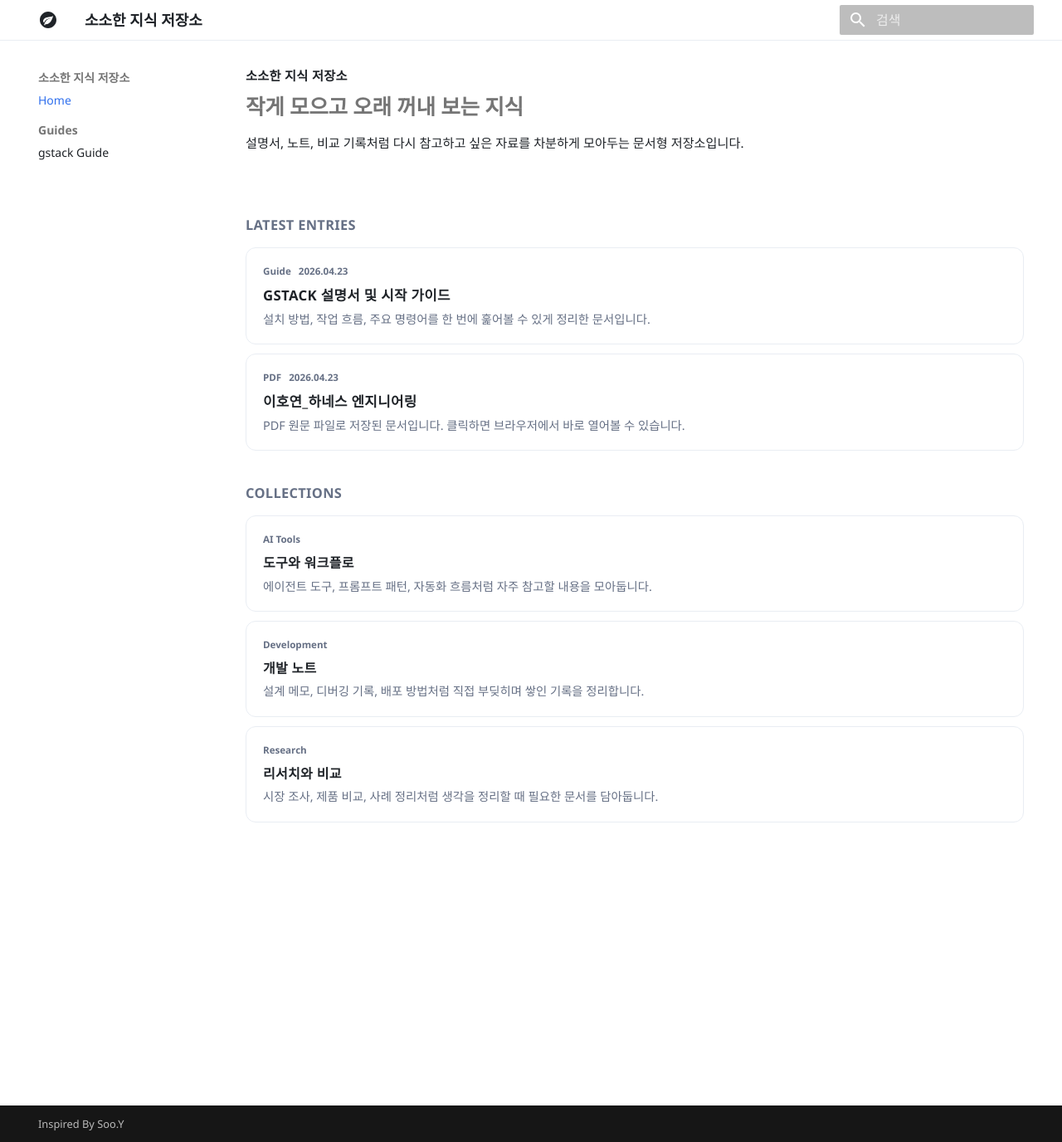
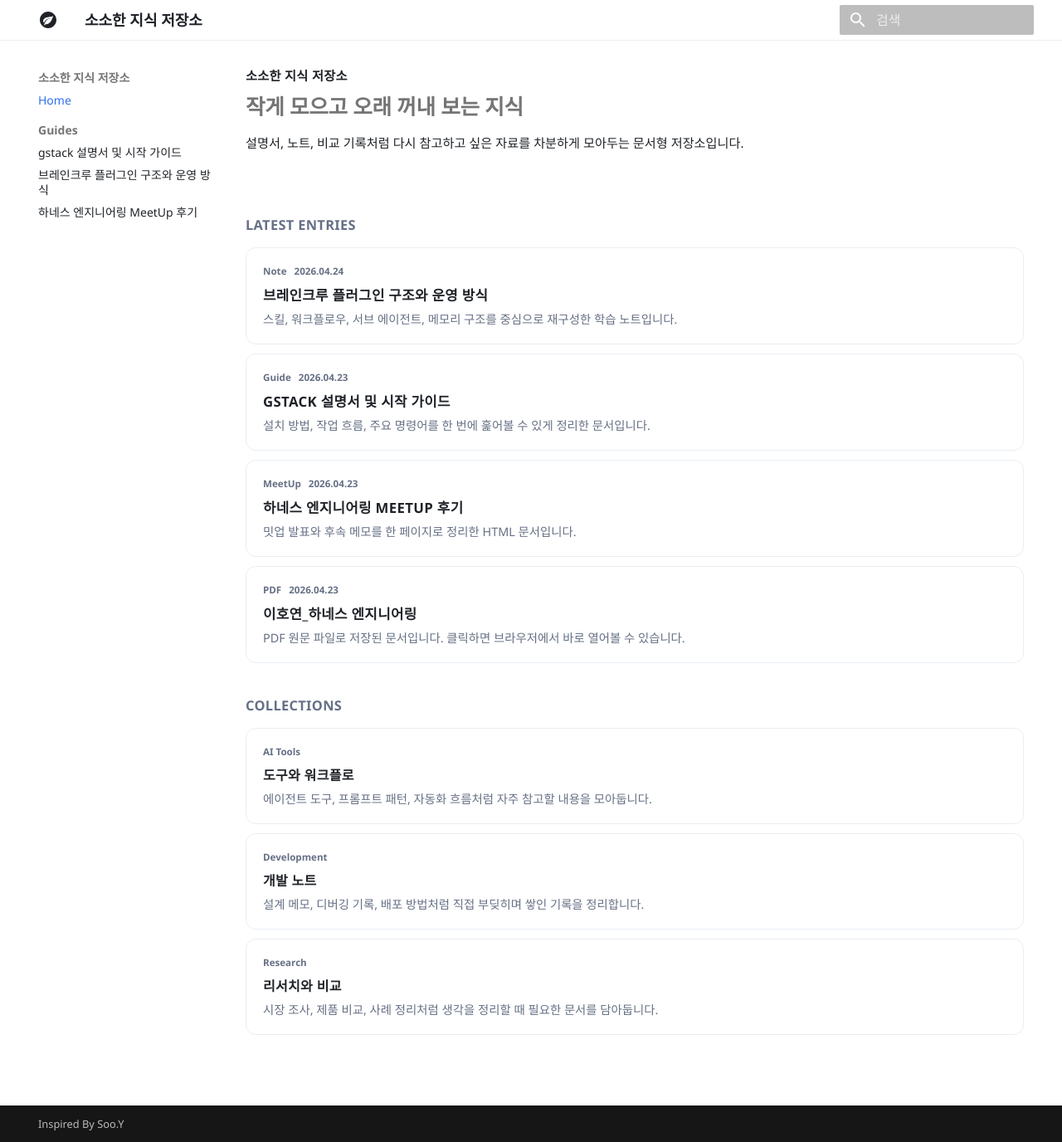
Before and after one commit to sooyoung-wind/knowledge-library, an MkDocs documentation site: the page built from docs/index.md, in a window 1280 px wide and 1376 px high. Shown: the whole window at 83% size. Built offline with MkDocs 1.6.1 and Material for MkDocs 9.7.7, drawn with Linux system fonts in a browser that asks for light colours.

Commit message:
feat: add documentation index and ignore .codex directory

```diff
--- a/docs/index.md
+++ b/docs/index.md
@@ -16,6 +16,15 @@ hide:
 ## Latest Entries
 
 <div class="post-list">
+  <a class="post-item" href="html/braincrew_plugin_learning_note.html">
+    <div class="post-meta">
+      <span class="post-tag">Note</span>
+      <span class="post-date">2026.04.24</span>
+    </div>
+    <h2>브레인크루 플러그인 구조와 운영 방식</h2>
+    <p>스킬, 워크플로우, 서브 에이전트, 메모리 구조를 중심으로 재구성한 학습 노트입니다.</p>
+  </a>
+
   <a class="post-item" href="html/gstack-guide.html">
     <div class="post-meta">
       <span class="post-tag">Guide</span>
@@ -23,6 +32,15 @@ hide:
     </div>
     <h2>gstack 설명서 및 시작 가이드</h2>
     <p>설치 방법, 작업 흐름, 주요 명령어를 한 번에 훑어볼 수 있게 정리한 문서입니다.</p>
+  </a>
+
+  <a class="post-item" href="html/Harness Engineering MeetUp_20260422.html">
+    <div class="post-meta">
+      <span class="post-tag">MeetUp</span>
+      <span class="post-date">2026.04.23</span>
+    </div>
+    <h2>하네스 엔지니어링 MeetUp 후기</h2>
+    <p>밋업 발표와 후속 메모를 한 페이지로 정리한 HTML 문서입니다.</p>
   </a>
 
   <a class="post-item" href="files/%EC%9D%B4%ED%98%B8%EC%97%B0_%ED%95%98%EB%84%A4%EC%8A%A4%20%EC%97%94%EC%A7%80%EB%8B%88%EC%96%B4%EB%A7%81.pdf">
--- a/mkdocs.yml
+++ b/mkdocs.yml
@@ -39,7 +39,9 @@ extra:
 nav:
   - Home: index.md
   - Guides:
-      - gstack Guide: html/gstack-guide.html
+      - gstack 설명서 및 시작 가이드: html/gstack-guide.html
+      - 브레인크루 플러그인 구조와 운영 방식: html/braincrew_plugin_learning_note.html
+      - 하네스 엔지니어링 MeetUp 후기: html/Harness Engineering MeetUp_20260422.html
 
 markdown_extensions:
   - admonition
```
Also changed, not shown: 1 other file.
